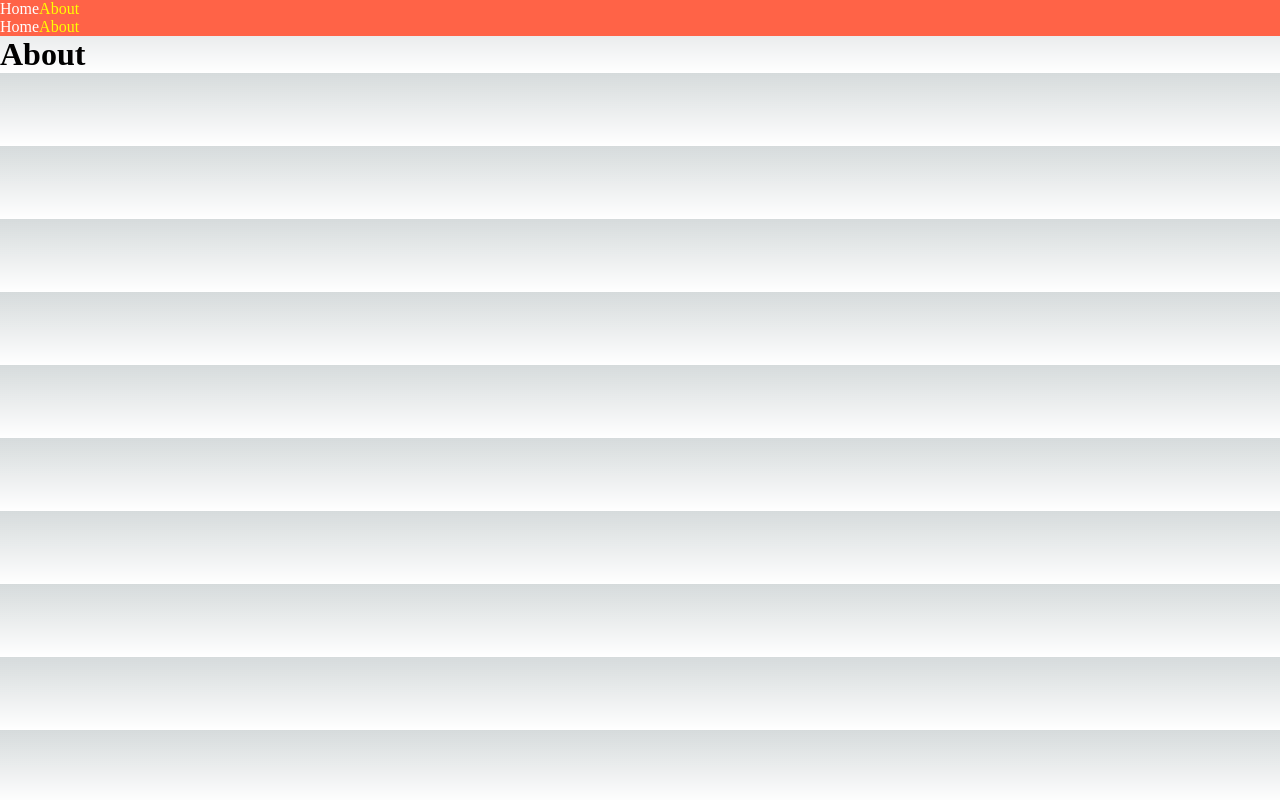
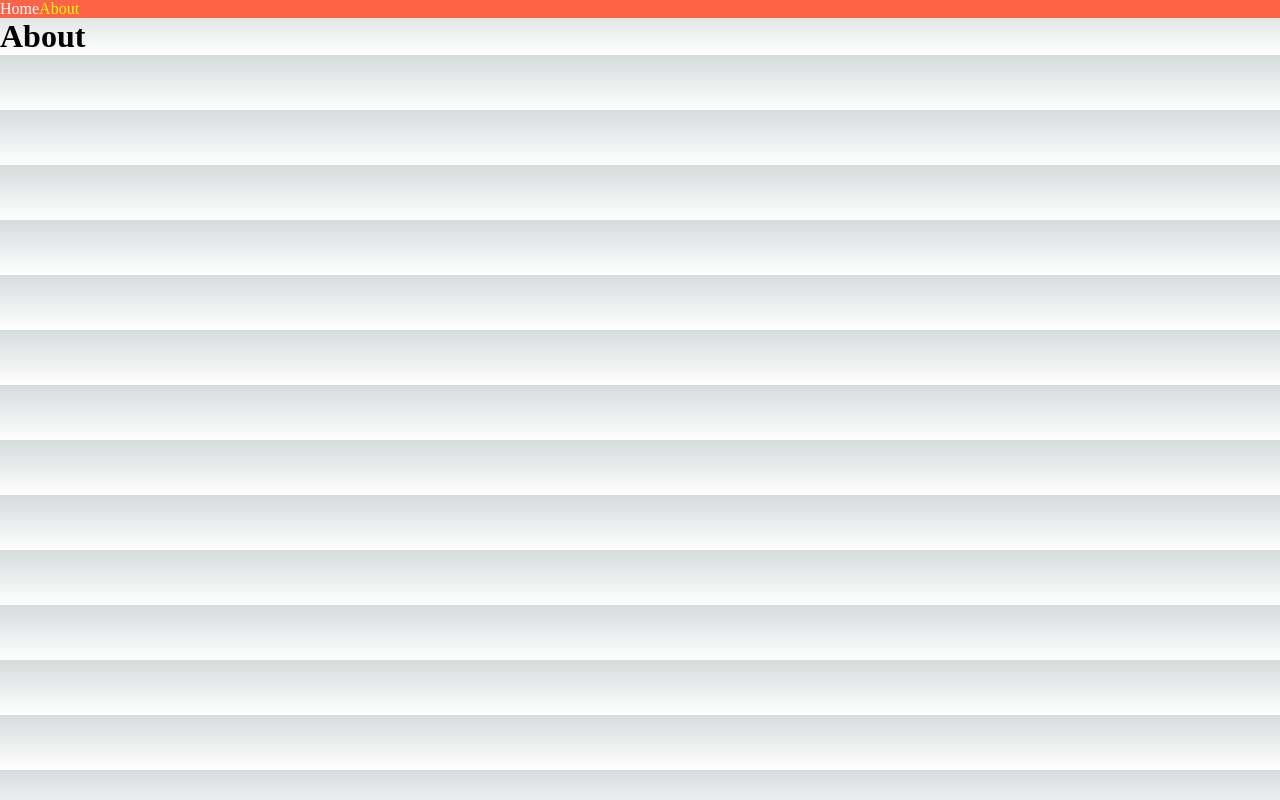
Before and after one commit to ansmeer008/nextjs-practice, a Next.js app: page /about in a window 1280 px wide. Built offline with nearby package versions, Linux system fonts and the light colour scheme.

Commit message:
delete: 각 페이지에서 NavBar 컴포넌트 삭제

```diff
--- a/pages/about.js
+++ b/pages/about.js
@@ -3,7 +3,6 @@
 export default function Potato() {
   return (
     <div>
-      <NavBar />
       <h1>About</h1>
     </div>
   );
--- a/pages/index.js
+++ b/pages/index.js
@@ -3,7 +3,6 @@
 export default function Home() {
   return (
     <div>
-      <NavBar />
       <h1>Hello</h1>
     </div>
   );
```
